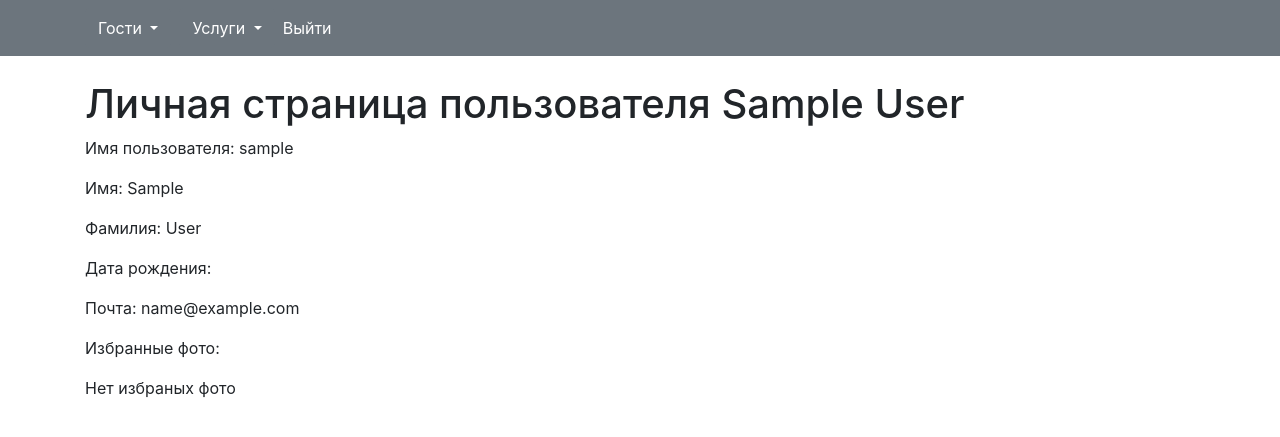
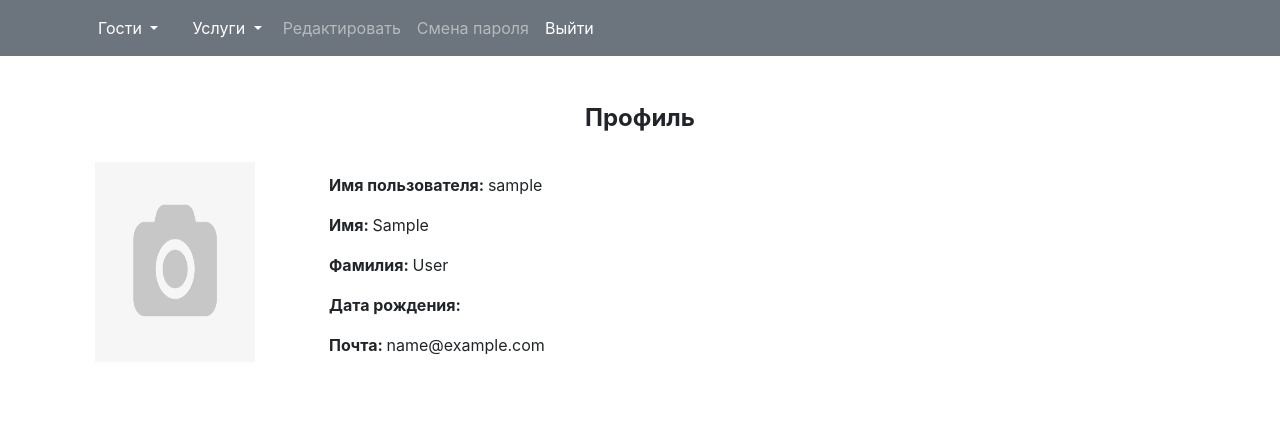
Before and after one commit to jomagsm/final_exam_attractor_python_6, a Django app: page /1/ in a window 1280 px wide. Shown: the top 437 px of the page. Run offline with Django 3.2, Linux system fonts and the light colour scheme; the visitor is signed in with stand-in values (Sample User, id 1); data comes from the database, SQL or seed files in the repository; some libraries are stand-ins or nearby versions.

Commit message:
Исправил детальный просмотр и редактирование профиля

```diff
--- a/source/accounts/templates/password_reset.html
+++ b/source/accounts/templates/password_reset.html
@@ -4,5 +4,5 @@
 
 {% block content %}
     <h1>Восстановление пароля</h1>
-    {% include 'partial/form.html' with form_method="post" %}
+    {% include 'partial/bootstrap_form.html' with form_method="post" %}
 {% endblock %}
--- a/source/accounts/templates/password_reset_email.html
+++ b/source/accounts/templates/password_reset_email.html
@@ -5,5 +5,5 @@
 {% block content %}
     <h1>Восстановление пароля</h1>
     {% url "accounts:password_reset_email" as action_url %}
-    {% include 'partial/form.html' with action_url=action_url form_method="post" %}
+    {% include 'partial/bootstrap_form.html' with action_url=action_url form_method="post" %}
 {% endblock %}
--- a/source/accounts/templates/user_create.html
+++ b/source/accounts/templates/user_create.html
@@ -11,5 +11,5 @@
 
 {% block content %}
     <h1>Регистрация</h1>
-    {% include 'partial/form.html' with form_method='post' button_text="Зарегистрироваться" %}
+    {% include 'partial/bootstrap_form.html' with form_method='post' button_text="Зарегистрироваться" %}
 {% endblock %}
--- a/source/accounts/templates/user_detail.html
+++ b/source/accounts/templates/user_detail.html
@@ -1,4 +1,6 @@
 {% extends 'base.html' %}
+{% load i18n %}
+{% load static %}
 
 {% block title %}Пользователь{% endblock %}
 
@@ -10,25 +12,24 @@
 {% endblock %}
 
 {% block content %}
-    <h1>Личная страница пользователя {{ user_obj.get_full_name|default:user_obj.username }}</h1>
-{#    {% if user_obj.user_favorites.all.len > 0 %}#}
+     <h4 class="mb-4 mt-5" align="center"><b>{% trans 'Профиль ' %}</b></h4>
+    <div class="box">
+  <div class="row no-gutters">
+    <div>
 
-{#    {% endif %}#}
-    <p>Имя пользователя: {{ user_obj.username }}</p>
-    <p>Имя: {{ user_obj.first_name }}</p>
-    <p>Фамилия: {{ user_obj.last_name }}</p>
-    <p>Дата рождения: {{ user_obj.profile.birth_date|date:'d.m.Y' }}</p>
-    <p>Почта: {{ user_obj.email }}</p>
-        <p>Избранные фото:</p>
-        {% for favorites in user_obj.user_favorites.all %}
-        <img class="avatar" src="{{ favorites.photo.image.url }}" width="250" height="250" alt="user picture">
-                        <h5 class="card-title">{{ favorites.photo.author }}</h5>
-                <p class="card-text">{{ favorites.photo.signature }}</p>
-                <p class="card-text"><small class="text-muted">{{ favorites.photo.created_at }}</small></p>
-        {% empty %}
-            <p>Нет избраных фото</p>
-    {% endfor %}
-
-{#    <h2 class="text-center clear">Статьи автора:</h2>#}
-{#    {% include 'partial/article_list.html' %}#}
+    {% if user_obj.profile.avatar %}
+    <img src="{{ user_obj.profile.avatar.url }}" width="auto" height="200" alt="guest_img" align="left" vspace="5" hspace="10">
+        {% else %}
+        <img src="{% static "img/NoAvatar.png" %}" width="160" height="200" alt="guest_img" align="left" vspace="5" hspace="10" alt="quest_img">
+        {% endif %}
+    </div>
+    <div class="ml-5 mr-5 w-75 p-3" style="word-wrap:break-word;">
+        <p class="card-text" ><b>{% trans 'Имя пользователя: ' %}</b>{{ user_obj.username }}</p>
+        <p class="card-text"><b>{% trans 'Имя: ' %}</b>{{ user_obj.first_name }}</p>
+        <p class="card-text"><b>{% trans 'Фамилия: ' %}</b>{{ user_obj.last_name }}</p>
+        <p class="card-text"><b>{% trans 'Дата рождения: ' %}</b> {{ user_obj.profile.birth_date|date:'d.m.Y' }}</p>
+        <p class="card-text"><b>{% trans 'Почта: ' %}</b>{{ user_obj.email }}</p>
+      </div>
+    </div>
+  </div>
 {% endblock %}
--- a/source/accounts/templates/user_password_change.html
+++ b/source/accounts/templates/user_password_change.html
@@ -1,4 +1,5 @@
 {% extends 'base.html' %}
+{% load i18n %}
 
 {% block title %}Смена пароля{% endblock %}
 
@@ -10,5 +11,7 @@
 {% block content %}
     <h1>Смена пароля</h1>
     {% url "accounts:password_change" as action_url %}
-    {% include 'partial/form.html' with action_url=action_url form_method="post" %}
+    {% trans 'Добавить' as button_text %}
+    {% include 'partial/bootstrap_form.html' with form_method='post' action_url=action_url button_text=button_text enctype="multipart/form-data" %}
+{#    {% include 'partial/bootstrap_form.html' with action_url=action_url form_method="post" %}#}
 {% endblock %}
--- a/source/accounts/views.py
+++ b/source/accounts/views.py
@@ -45,7 +45,7 @@ class RegisterView(CreateView):
         if not next_url:
             next_url = self.request.POST.get('next')
         if not next_url:
-            next_url = reverse('webapp:index')
+            next_url = reverse('accounts:index')
         return next_url
 
 
@@ -56,7 +56,7 @@ class RegisterActivateView(View):
             if token.is_alive():
                 self.activate_user(token)
             token.delete()
-        return redirect('webapp:index')
+        return redirect('accounts:index')
 
     def activate_user(self, token):
         user = token.user
@@ -164,7 +164,7 @@ class UserPasswordChangeView(LoginRequiredMixin, UpdateView):
 class UserPasswordResetEmailView(FormView):
     form_class = PasswordResetEmailForm
     template_name = 'password_reset_email.html'
-    success_url = reverse_lazy('webapp:index')
+    success_url = reverse_lazy('accounts:index:index')
 
     def form_valid(self, form):
         form.send_email()
--- a/source/main/settings.py
+++ b/source/main/settings.py
@@ -124,8 +124,8 @@ USE_TZ = True
 
 STATIC_URL = '/static/'
 
-LOGIN_REDIRECT_URL = 'webapp:index'
-LOGOUT_REDIRECT_URL = 'webapp:index'
+LOGIN_REDIRECT_URL = 'accounts:index'
+LOGOUT_REDIRECT_URL = 'accounts:index'
 
 LOGIN_URL = 'accounts:login'
 
--- a/source/webapp/templates/base.html
+++ b/source/webapp/templates/base.html
@@ -1,5 +1,5 @@
 {% load bootstrap4 %}
-{#{% load staticfiles %}#}
+{% load static %}
 {% bootstrap_javascript jquery='full' %}
 <html lang="en">
 <head>
@@ -49,6 +49,10 @@
                     </div>
                 </div>
                 {% if request.user.is_authenticated %}
+                        <li class="nav-item"><a class="nav-link" href="{% url 'accounts:change' request.user.pk %}">Редактировать</a>
+                        </li>
+                        <li class="nav-item"><a class="nav-link" href="{% url "accounts:password_change" %}">Смена
+                            пароля</a></li>
                     <li class="nav-item active">
                         <a class="nav-link"
                            href="{% url 'accounts:logout' %}">Выйти<span
--- a/source/webapp/templates/partial/form.html
+++ b/source/webapp/templates/partial/form.html
@@ -1,6 +1,5 @@
 <form action="{{ action_url }}" method="{{ form_method }}">
     {% csrf_token %}
-
         {% for error in form.non_field_errors %}
             <p class="error">{{ error }}</p>
         {% endfor %}
@@ -9,6 +8,8 @@
             {% include 'partial/form_field.html' %}
         {% endfor %}
 
+{% if not fields_only %}
         <br/>
         <input type="submit" value="{{ button_text|default:"Submit" }}"/>
     </form>
+{% endif %}
```
Also changed, not shown: source/accounts/templates/user_list.html (+9 -13 lines), source/webapp/static/img/NoAvatar.png (added). Lines whose indentation alone changed are shown as unchanged.
